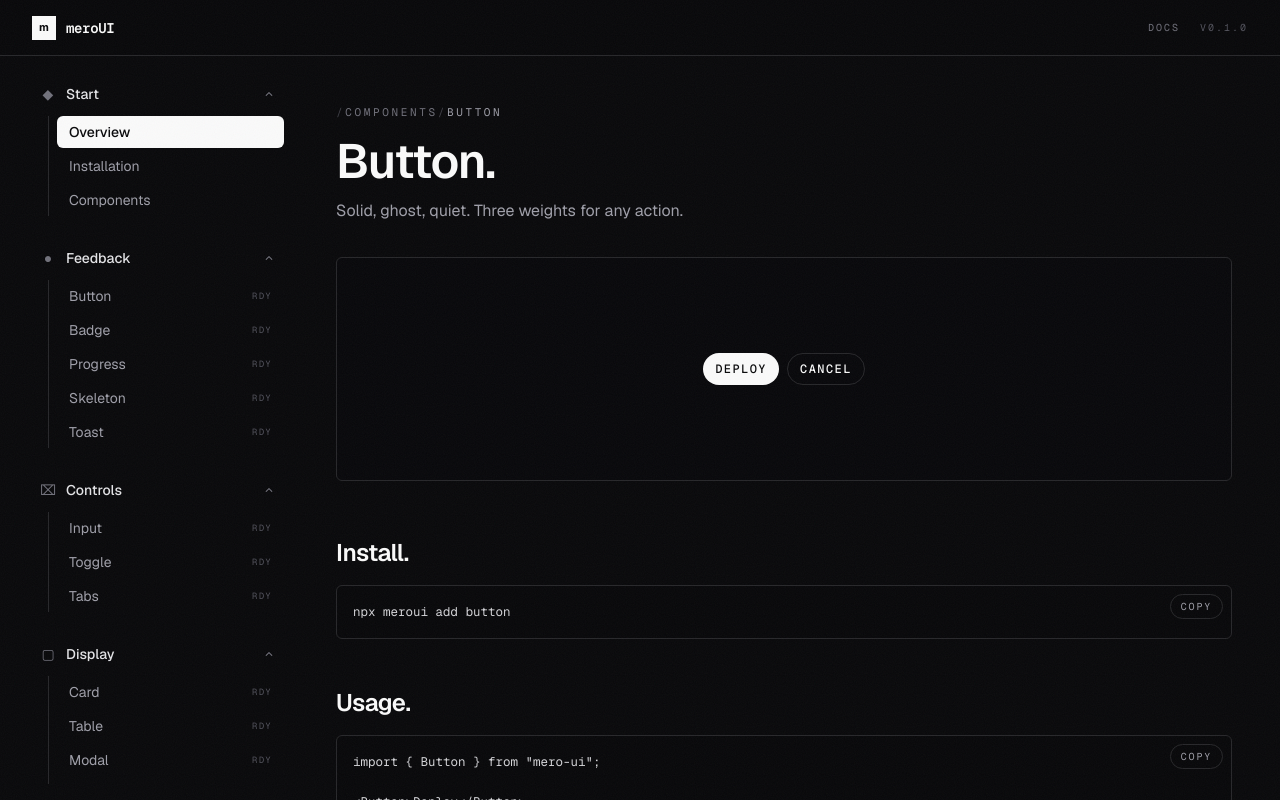
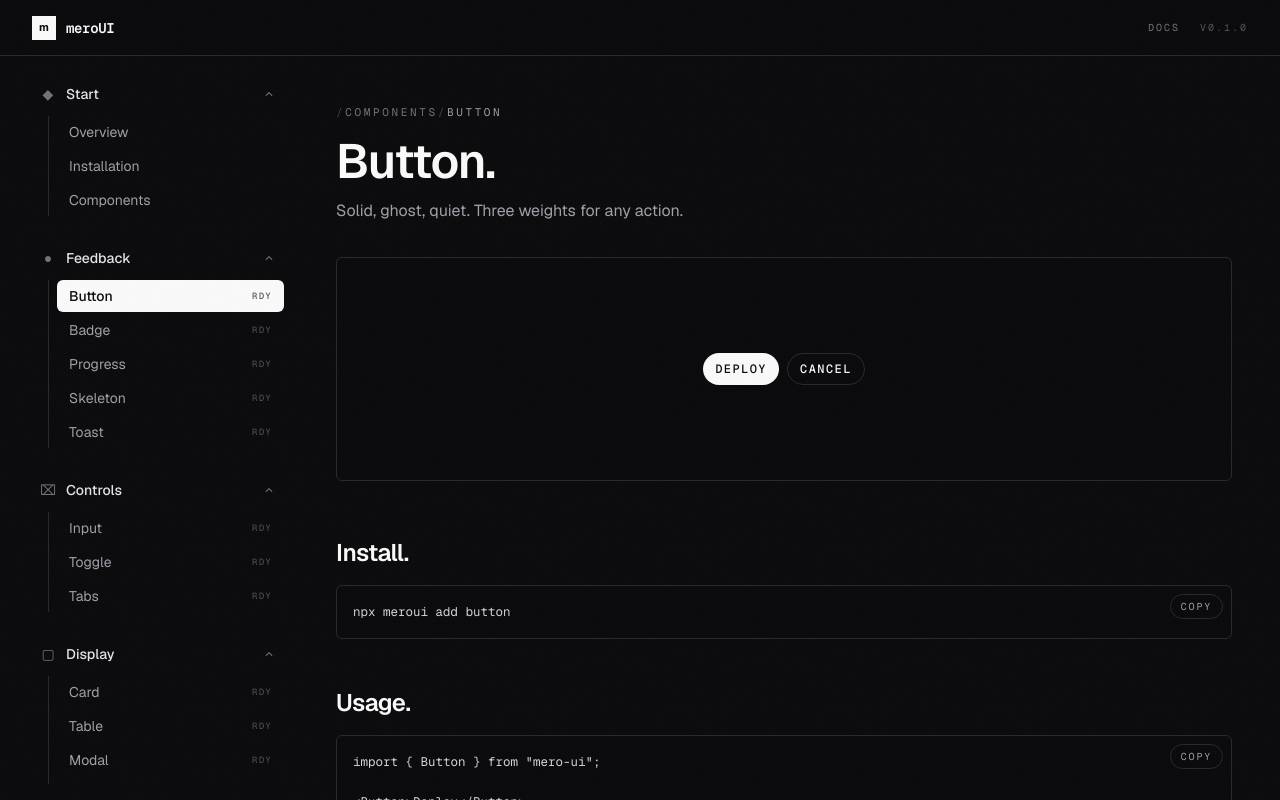
Before and after one commit to shivraj598/meroUI, a Next.js app: page /components/button in a window 1280 px wide. Shown: the top 800 px of the page. Built offline with nearby package versions, Linux system fonts and the light colour scheme.

Commit message:
feat: enhance Sidebar component with improved link handling and scrollspy functionality

```diff
--- a/src/components/docs/Sidebar.tsx
+++ b/src/components/docs/Sidebar.tsx
@@ -1,20 +1,15 @@
 "use client";
 
 import { useEffect, useRef, useState } from "react";
+import { usePathname } from "next/navigation";
 import Link from "next/link";
-import {
-  ALL_COMPONENTS,
-  COMPONENT_GROUPS,
-  DOC_SECTIONS,
-} from "./nav";
+import { COMPONENT_GROUPS, DOC_SECTIONS } from "./nav";
 
-/* Scrollspy targets: the three sections plus every component card. */
-const SPY_IDS = [
-  ...DOC_SECTIONS.map((s) => s.id),
-  ...ALL_COMPONENTS.map((c) => `c-${c.slug}`),
-];
+/* Scrollspy targets: the three /docs sections. Component pages highlight by
+   path instead, so no component anchors are tracked here. */
+const SPY_IDS = DOC_SECTIONS.map((s) => s.id);
 
-type NavItem = { id: string; label: string; built?: boolean };
+type NavItem = { id: string; label: string; built?: boolean; href: string };
 
 type Group = {
   id: string;
@@ -36,7 +31,11 @@ function buildGroups(): Group[] {
       id: "start",
       title: "Start",
       icon: GROUP_ICONS.Start,
-      children: DOC_SECTIONS.map((s) => ({ id: s.id, label: s.label })),
+      children: DOC_SECTIONS.map((s) => ({
+        id: s.id,
+        label: s.label,
+        href: `#${s.id}`,
+      })),
     },
     ...COMPONENT_GROUPS.map((g) => ({
       id: `group-${g.title.toLowerCase()}`,
@@ -46,6 +45,7 @@ function buildGroups(): Group[] {
         id: `c-${it.slug}`,
         label: it.name,
         built: it.built,
+        href: `/components/${it.slug}`,
       })),
     })),
   ];
@@ -73,13 +73,14 @@ function Chevron({ open }: { open: boolean }) {
 /**
  * Documentation sidebar in the classic docs-shell style: a sticky grouped
  * index where each category is collapsible, sub-links sit on a left border
- * rail, and the active entry is a filled pill that follows the scrollspy.
- * Below lg it becomes a slide-in drawer (hamburger, backdrop, Escape,
- * focus trap, scroll lock).
+ * rail, and the active entry is a filled pill. The active component follows
+ * the current /components/[slug] route; on the /docs index it follows the
+ * scrollspy. Below lg it becomes a slide-in drawer.
  */
 export function Sidebar() {
+  const pathname = usePathname();
   const [open, setOpen] = useState(false);
-  const [active, setActive] = useState<string | null>("overview");
+  const [activeSection, setActiveSection] = useState<string | null>("overview");
   const [openGroups, setOpenGroups] = useState<Record<string, boolean>>(() => {
     const groups = buildGroups();
     const state: Record<string, boolean> = {};
@@ -87,19 +88,22 @@ export function Sidebar() {
     return state;
   });
   const toggleRef = useRef<HTMLButtonElement>(null);
+  const groups = buildGroups();
 
-  const groups = buildGroups();
+  /* which single entry is active: the open component page, or on the /docs
+     index the section nearest the reading band */
+  const match = pathname.match(/^\/components\/([^/]+)$/);
+  const onDocs = pathname === "/docs";
+  const current = match ? `c-${match[1]}` : onDocs ? activeSection : null;
 
   const toggleGroup = (id: string) =>
     setOpenGroups((o) => ({ ...o, [id]: !o[id] }));
 
   /* -------------------------- scrollspy -------------------------- */
   useEffect(() => {
+    if (!onDocs) return;
     const obs = new IntersectionObserver(
       () => {
-        /* score every tracked section and component against the reading
-           band (40% from top) so the active entry follows the element
-           actually centered in the band */
         const bandCenter = innerHeight * 0.4;
         let best: string | null = null;
         let bestD = Infinity;
@@ -114,7 +118,7 @@ export function Sidebar() {
             best = id;
           }
         }
-        if (best) setActive(best);
+        if (best) setActiveSection(best);
       },
       { rootMargin: "-30% 0px -50% 0px", threshold: 0 }
     );
@@ -123,23 +127,22 @@ export function Sidebar() {
       if (el) obs.observe(el);
     });
     return () => obs.disconnect();
-  }, []);
+  }, [onDocs]);
 
-  /* keep the group containing the active entry open */
+  /* keep the group holding the active entry open */
   const openGroupsRef = useRef(openGroups);
   useEffect(() => {
     openGroupsRef.current = openGroups;
   }, [openGroups]);
   useEffect(() => {
-    if (!active) return;
-    const holder = groups.find((g) => g.children.some((c) => c.id === active));
+    if (!current) return;
+    const holder = groups.find((g) => g.children.some((c) => c.id === current));
     if (holder && !openGroupsRef.current[holder.id]) {
       setOpenGroups((o) => ({ ...o, [holder.id]: true }));
     }
-  }, [active, groups]);
+  }, [current, groups]);
 
-  /* Escape closes the mobile drawer; lock scroll, move focus in, trap Tab,
-     and restore focus to the toggle on close */
+  /* Escape closes the mobile drawer; lock scroll, move focus in, trap Tab */
   useEffect(() => {
     if (!open) return;
     const onKey = (e: KeyboardEvent) => {
@@ -176,7 +179,7 @@ export function Sidebar() {
 
   const linkCls = (item: NavItem) =>
     `relative z-10 flex w-full items-center justify-between gap-2 rounded-md px-3 py-1.5 text-sm transition-colors ${
-      active === item.id
+      current === item.id
         ? "bg-zinc-50 font-medium text-zinc-950"
         : "text-zinc-400 hover:bg-zinc-900/60 hover:text-zinc-50"
     }`;
@@ -203,20 +206,16 @@ export function Sidebar() {
               {g.children.map((item) => (
                 <div key={item.id} className="relative">
                   <a
-                    href={`#${item.id}`}
+                    href={item.href}
                     onClick={() => setOpen(false)}
-                    aria-current={active === item.id ? "true" : undefined}
+                    aria-current={current === item.id ? "true" : undefined}
                     className={linkCls(item)}
                   >
                     <span className="truncate">{item.label}</span>
                     {typeof item.built === "boolean" && (
                       <span
                         aria-hidden
-                        className={`ml-2 shrink-0 font-mono text-[9px] uppercase tracking-[0.14em] ${
-                          active === item.id
-                            ? "text-zinc-600"
-                            : "text-zinc-600"
-                        }`}
+                        className="ml-2 shrink-0 font-mono text-[9px] uppercase tracking-[0.14em] text-zinc-600"
                       >
                         {item.built ? "rdy" : "soon"}
                       </span>
```
